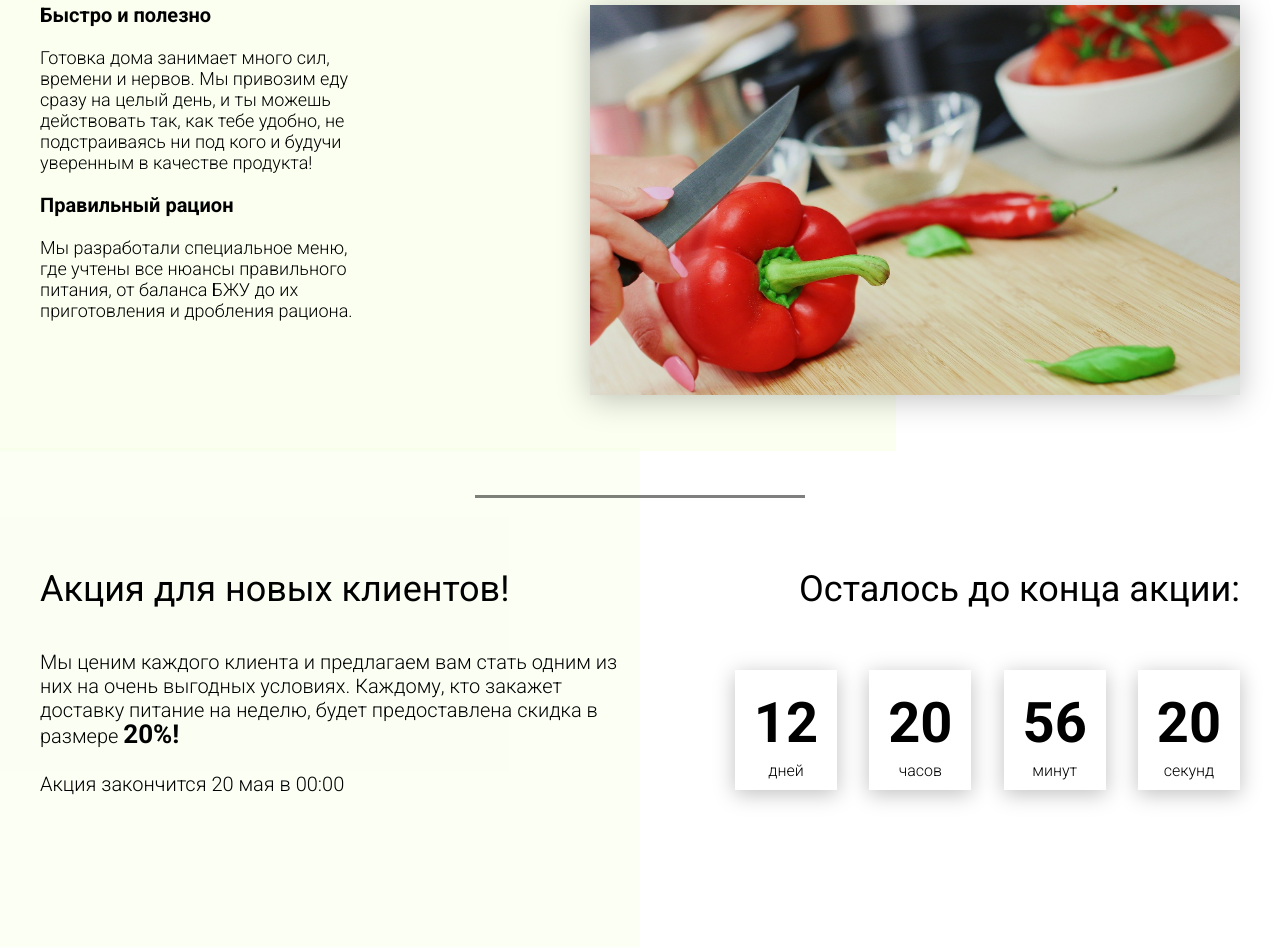
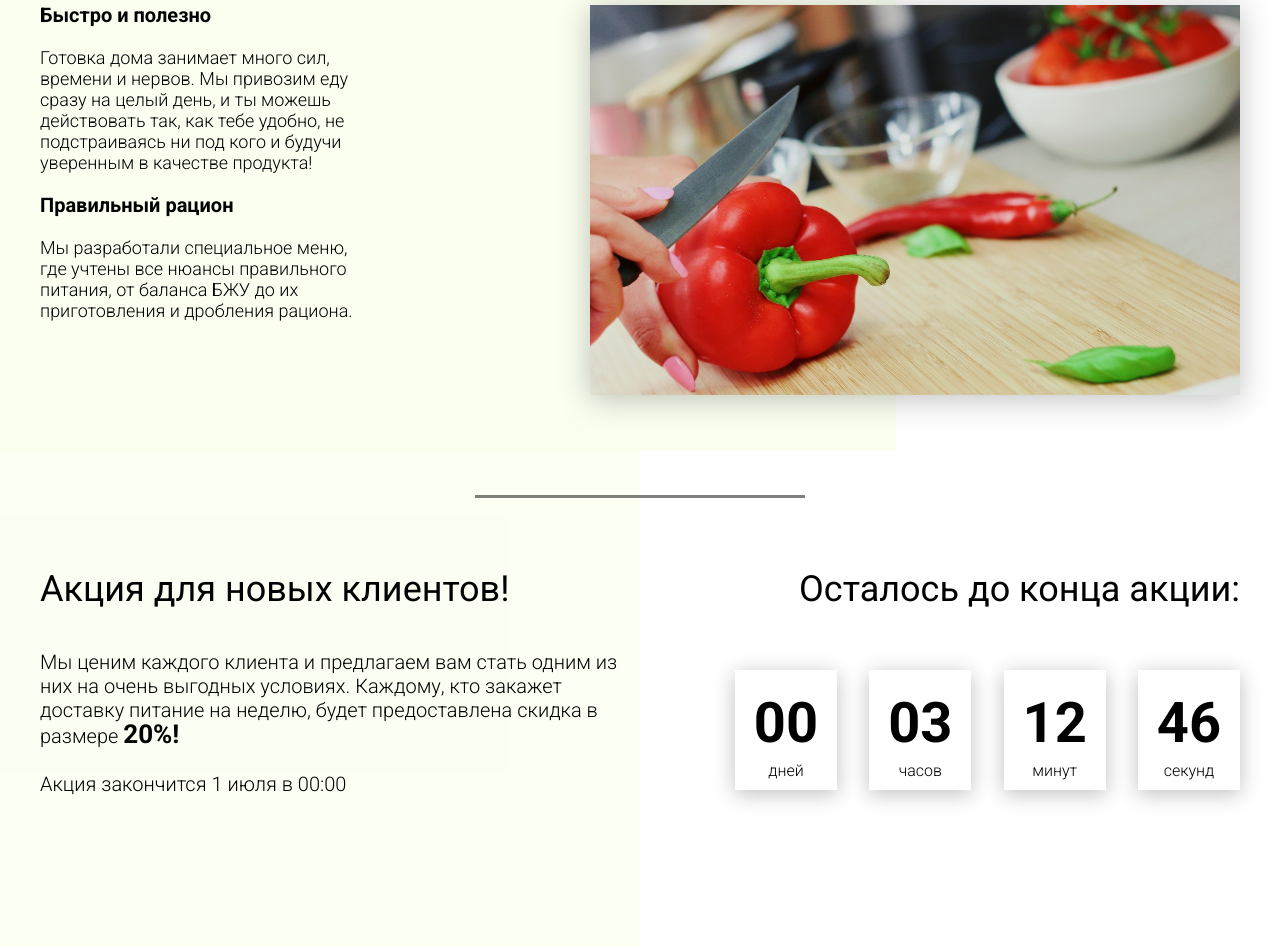
Before and after one commit to IrinaAzizova/Food_project, a website with bundled scripts: page src/index.html in a window 1280 px wide. Shown: the part 1262-2212 px from the top of the page. Built offline with nearby package versions, Linux system fonts and the light colour scheme; files whose address does not match are found by name.

Commit message:
script for timer

```diff
--- a/src/index.html
+++ b/src/index.html
@@ -243,7 +243,7 @@
                     Мы ценим каждого клиента и предлагаем вам стать одним из них на очень выгодных условиях.
                     Каждому, кто закажет доставку питание на неделю, будет предоставлена скидка в размере <span>20%!</span>
                     <br><br>
-                    Акция закончится 20 мая в 00:00
+                    Акция закончится 1 июля в 00:00
                 </div>
             </div>
             <div class="promotion__timer">
--- /dev/null
+++ b/src/js/blocks/timer.js
@@ -0,0 +1,43 @@
+const timer = (deadLine, daysSelector, hoursSelector, minutesSelector, secondsSelector) => {
+
+    const days = document.querySelector(daysSelector),
+        hours = document.querySelector(hoursSelector),
+        minutes = document.querySelector(minutesSelector),
+        seconds = document.querySelector(secondsSelector),
+        end = (new Date(deadLine)).getTime();
+    let timeLeft;
+
+    let startTimer = setTimeout(setTime, 1000);
+    setTime();
+
+    function setTime() {
+        timeLeft = end - (new Date()).getTime();
+        if (timeLeft < 0) {
+            timeLeft = 0;
+            clearInterval(startTimer);
+        }
+        const day = Math.floor(timeLeft /(1000 * 60 * 60 * 24)),
+              hour = Math.floor(timeLeft / (1000 * 60 * 60) % 24),
+              min = Math.floor(timeLeft /(1000 * 60) % 60),
+              sec = Math.floor(timeLeft /1000 % 60);
+
+        function getZero(num) {
+            if (num < 10) {
+                return `0${num}`;
+            } else {
+                return num;
+            }
+        }
+
+        days.textContent = getZero(day);
+        hours.textContent = getZero(hour);
+        minutes.textContent = getZero(min);
+        seconds.textContent = getZero(sec);
+        console.log('ok');
+        if (timeLeft > 0) {
+            startTimer = setTimeout(setTime, 1000);
+        }
+    }
+};
+
+export default timer;
--- a/src/js/main.js
+++ b/src/js/main.js
@@ -1,10 +1,11 @@
 'use strict';
 
 import tabs from "./blocks/tabs";
+import timer from "./blocks/timer";
 
 
 document.addEventListener('DOMContentLoaded', () =>{
 
     tabs('.tabcontent', '.tabheader__item', 'tabheader__item_active');
-
+    timer('2022-06-20T13:00:00', '#days', '#hours', '#minutes', '#seconds');
 });
```
Also changed, not shown: dist/index.html, dist/js/script.js, 1 other file.
